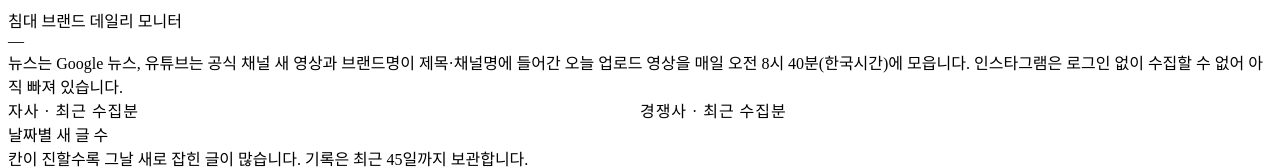
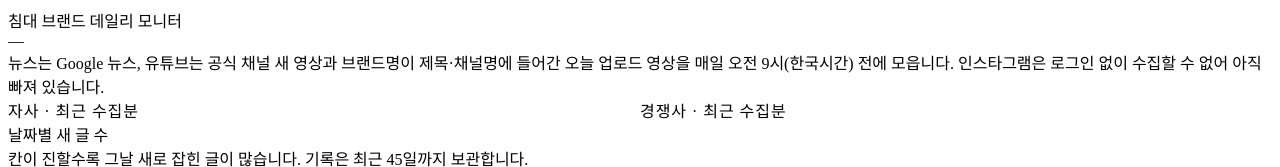
Before and after one commit to numi2017-bit/sns-guide, a plain HTML site: page monitor/index.html in a window 1280 px wide. Shown: the top 167 px of the page. Drawn offline with Linux system fonts and the light colour scheme.

Commit message:
Dashboard note: daily update before 9:00 KST
Co-Authored-By: Claude Opus 5.5 <noreply@anthropic.com>
Claude-Session: https://claude.ai/code/session_01W8Fzxx8vGmH6sjJWNZgtJT

```diff
--- a/monitor/index.html
+++ b/monitor/index.html
@@ -42,7 +42,7 @@
   <header id="top">
     <h1>침대 브랜드 데일리 모니터</h1>
     <p class="lede" data-draw="lede">—</p>
-    <p class="note">뉴스는 Google 뉴스, 유튜브는 공식 채널 새 영상과 브랜드명이 제목·채널명에 들어간 오늘 업로드 영상을 매일 오전 8시 40분(한국시간)에 모읍니다. 인스타그램은 로그인 없이 수집할 수 없어 아직 빠져 있습니다.</p>
+    <p class="note">뉴스는 Google 뉴스, 유튜브는 공식 채널 새 영상과 브랜드명이 제목·채널명에 들어간 오늘 업로드 영상을 매일 오전 9시(한국시간) 전에 모읍니다. 인스타그램은 로그인 없이 수집할 수 없어 아직 빠져 있습니다.</p>
   </header>
 
   <section id="today" class="bm-groups">
```
